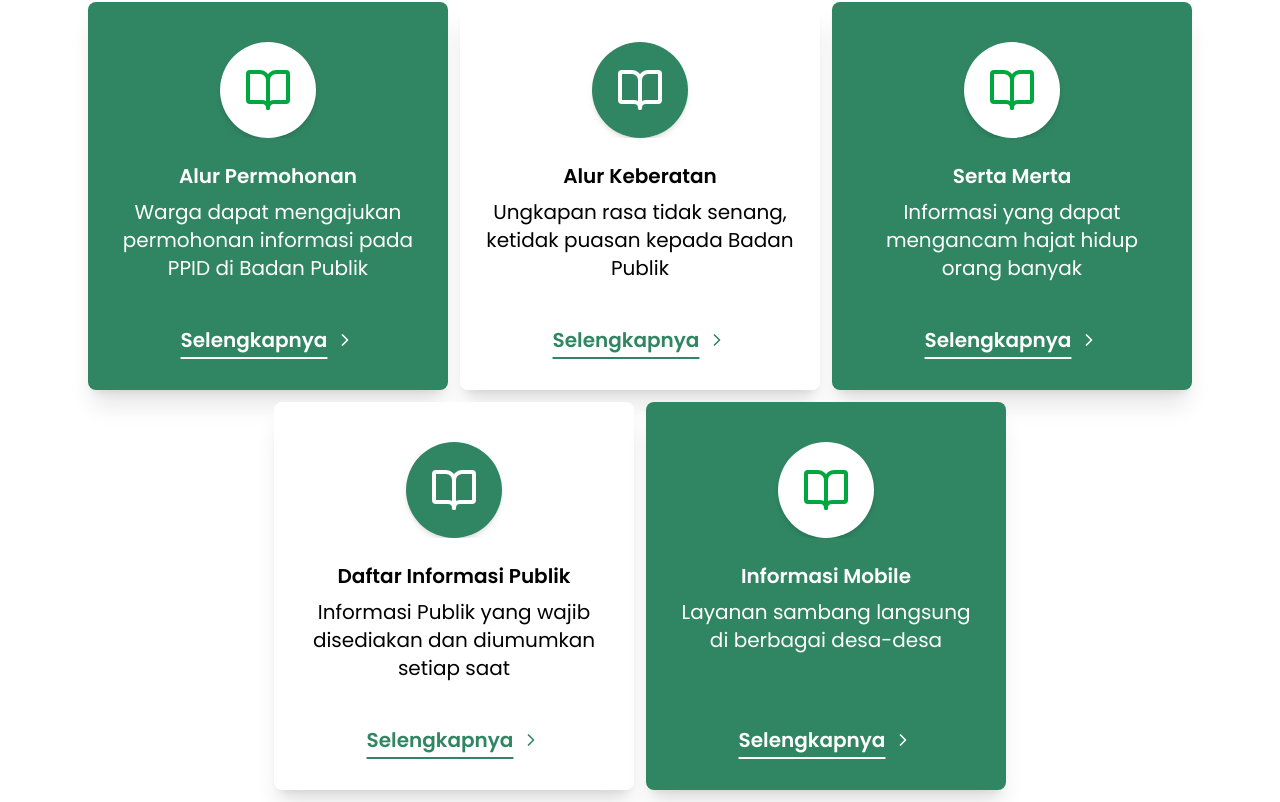
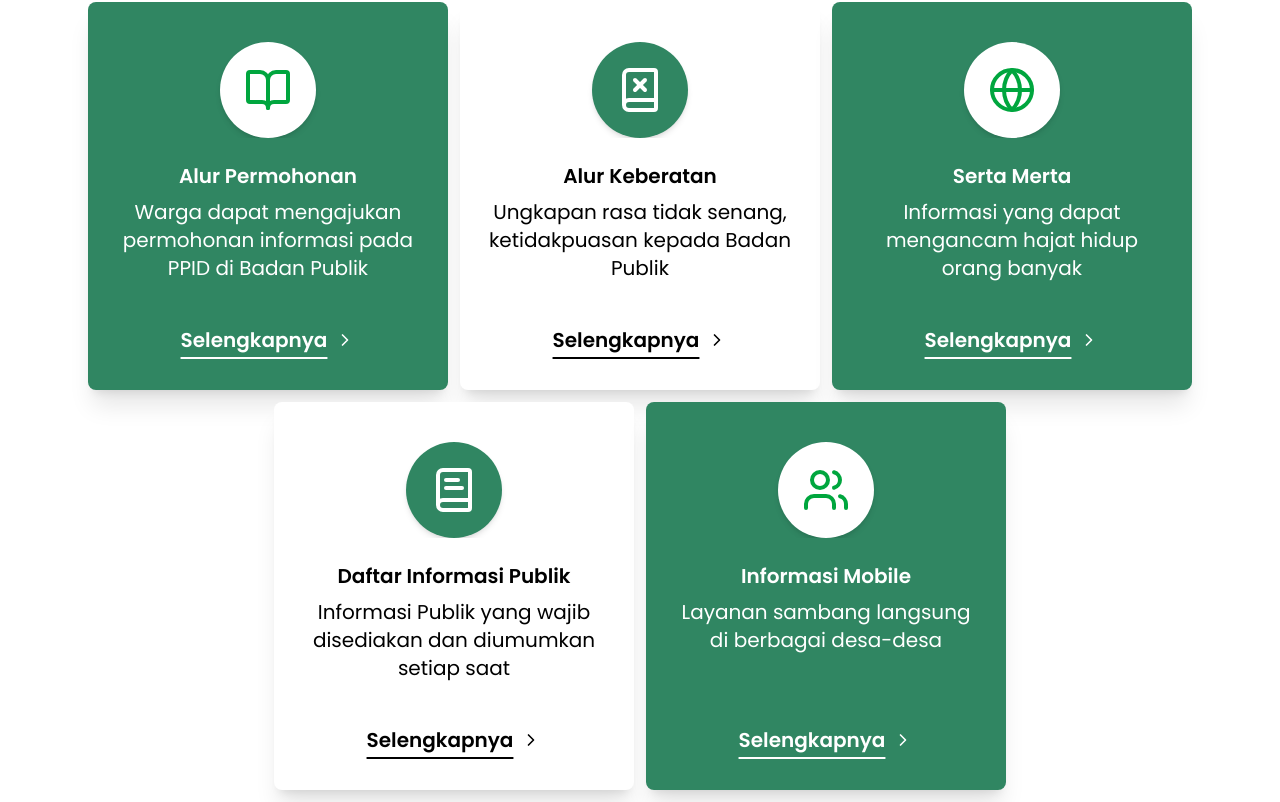
Before and after one commit to nadityab/magang-e-ppid-bojonegoro, a React (Vite) app: page / in a window 1280 px wide. Shown: the part 978-1780 px from the top of the page. Built offline with nearby package versions, Linux system fonts and the light colour scheme.

Commit message:
Refactoring cards and buttons to use dynamic cardItems array for better maintainability

```diff
--- a/src/App.jsx
+++ b/src/App.jsx
@@ -1,6 +1,7 @@
 import Navbar from "./components/Navbar";
 import HeroSection from "./components/HeroSection";
 import FeatureSection from "./components/FeatureSection";
+import Background from "./components/Background";
 
 const App = () => {
   return (
@@ -9,6 +10,8 @@ const App = () => {
       <HeroSection />
 
       <FeatureSection />
+
+      <Background />
       <h1 className="mt-10">awww</h1>
     </>
   );
--- /dev/null
+++ b/src/components/Background.jsx
@@ -0,0 +1,14 @@
+import backgroundImage from "../assets/images/Background.png";
+
+const Background = ({ children }) => {
+  return (
+    <div
+      className="mt-10 w-full h-30 bg-repeat"
+      style={{ backgroundImage: `url(${backgroundImage})` }}
+    >
+      {children}
+    </div>
+  );
+};
+
+export default Background;
--- a/src/components/FeatureSection.jsx
+++ b/src/components/FeatureSection.jsx
@@ -1,5 +1,6 @@
 import { ChevronRight } from "lucide-react";
-import { BookOpen } from "lucide-react";
+
+import { cardItems } from "../constants"; // Import cardItems
 
 const FeatureSection = () => {
   return (
@@ -20,114 +21,36 @@ const FeatureSection = () => {
 
       {/* Cards Container - Flexbox for Side by Side Layout */}
       <div className="mt-15 flex flex-wrap justify-center gap-3">
-        {/* Card 1 */}
-        <div className="card bg-[rgb(48,134,98)] w-90 shadow-xl ">
+        {cardItems.map((card, index) => (
+          <div key={index} className={`card ${card.bgColor} w-90 shadow-xl`}>
             <figure className="px-10 pt-10">
-            <div className="w-24 h-24 flex items-center justify-center bg-white rounded-full shadow-md">
-              <BookOpen className="w-12 h-12 text-green-600" />
+              <div
+                className={`w-24 h-24 flex items-center justify-center ${card.iconBg} rounded-full shadow-md`}
+              >
+                {card.icon} {/* Render the icon dynamically */}
               </div>
             </figure>
-          <div className="card-body items-center text-center text-xl text-white">
-            <h2 className="card-title text-xl">Alur Permohonan</h2>
-            <p>
-              Warga dapat mengajukan permohonan informasi pada PPID di Badan
-              Publik
-            </p>
+            <div
+              className={`card-body items-center text-center text-xl ${card.textColor}`}
+            >
+              <h2 className="card-title text-xl">{card.title}</h2>
+              <p>{card.description}</p>
               <div className="card-actions">
-              {" "}
-              <button className="mt-6 px-8 py-3 text-white font-semibold transition flex items-center gap-2">
-                <span className="underline decoration-2 underline-offset-10">
+                <a
+                  href={card.href}
+                  className="mt-6 px-8 py-3 font-semibold transition flex items-center gap-2"
+                >
+                  <span
+                    className={`underline decoration-2 underline-offset-10 ${card.textColor}`}
+                  >
                     Selengkapnya
                   </span>
-                <ChevronRight className="w-5 h-5" />
-              </button>
+                  <ChevronRight className={`w-5 h-5 ${card.textColor}`} />
+                </a>
               </div>
             </div>
           </div>
-        {/* Card 2 */}
-        <div className="card bg-white w-90 shadow-xl ">
-          <figure className="px-10 pt-10">
-            <div className="w-24 h-24 flex items-center justify-center bg-[rgb(48,134,98)] rounded-full shadow-md">
-              <BookOpen className="w-12 h-12 text-white" />
-            </div>
-          </figure>
-          <div className="card-body items-center text-center text-xl text-black">
-            <h2 className="card-title text-xl">Alur Keberatan</h2>
-            <p>
-              Ungkapan rasa tidak senang, ketidak puasan kepada Badan Publik
-            </p>
-            <div className="card-actions">
-              <button className="mt-6 px-8 py-3 text-white font-semibold transition flex items-center gap-2">
-                <span className="underline decoration-2 underline-offset-10 text-[rgb(48,134,98)]">
-                  Selengkapnya
-                </span>
-                <ChevronRight className="w-5 h-5 text-[rgb(48,134,98)]" />
-              </button>
-            </div>
-          </div>
-        </div>
-        {/* Card 3 */}
-        <div className="card bg-[rgb(48,134,98)] w-90 shadow-xl ">
-          <figure className="px-10 pt-10">
-            <div className="w-24 h-24 flex items-center justify-center bg-white rounded-full shadow-md">
-              <BookOpen className="w-12 h-12 text-green-600" />
-            </div>
-          </figure>
-          <div className="card-body items-center text-center text-xl text-white">
-            <h2 className="card-title text-xl">Serta Merta</h2>
-            <p>Informasi yang dapat mengancam hajat hidup orang banyak</p>
-            <div className="card-actions">
-              <button className="mt-6 px-8 py-3 text-white font-semibold transition flex items-center gap-2">
-                <span className="underline decoration-2 underline-offset-10">
-                  Selengkapnya
-                </span>
-                <ChevronRight className="w-5 h-5" />
-              </button>
-            </div>
-          </div>
-        </div>
-        {/* Card 4 */}{" "}
-        <div className="card bg-white w-90 shadow-xl ">
-          <figure className="px-10 pt-10">
-            <div className="w-24 h-24 flex items-center justify-center bg-[rgb(48,134,98)] rounded-full shadow-md">
-              <BookOpen className="w-12 h-12 text-white" />
-            </div>
-          </figure>
-          <div className="card-body items-center text-center text-xl text-black">
-            <h2 className="card-title text-xl">Daftar Informasi Publik</h2>
-            <p>
-              Informasi Publik yang wajib disediakan dan diumumkan setiap saat
-            </p>
-            <div className="card-actions">
-              <button className="mt-6 px-8 py-3 text-white font-semibold transition flex items-center gap-2">
-                <span className="underline decoration-2 underline-offset-10 text-[rgb(48,134,98)]">
-                  Selengkapnya
-                </span>
-                <ChevronRight className="w-5 h-5 text-[rgb(48,134,98)]" />
-              </button>
-            </div>
-          </div>
-        </div>
-        {/* Card 5 */}
-        <div className="card bg-[rgb(48,134,98)] w-90 shadow-xl ">
-          <figure className="px-10 pt-10">
-            <div className="w-24 h-24 flex items-center justify-center bg-white rounded-full shadow-md">
-              <BookOpen className="w-12 h-12 text-green-600" />
-            </div>
-          </figure>
-          <div className="card-body items-center text-center text-xl text-white">
-            <h2 className="card-title text-xl">Informasi Mobile</h2>
-            <p>Layanan sambang langsung di berbagai desa-desa</p>
-            <div className="card-actions">
-              <button className="mt-6 px-8 py-3 text-white font-semibold transition flex items-center gap-2">
-                <span className="underline decoration-2 underline-offset-10">
-                  Selengkapnya
-                </span>
-                <ChevronRight className="w-5 h-5" />
-              </button>
-            </div>
-          </div>
-        </div>
+        ))}
       </div>
     </div>
   );
--- a/src/constants/index.jsx
+++ b/src/constants/index.jsx
@@ -6,3 +6,61 @@ export const navItems = [
   { label: "Laporan PPID", href: "#" },
   { label: "Transparansi", href: "#" },
 ];
+
+import { BookOpen, BookX, Globe, BookText, Users } from "lucide-react"; // Import icons
+
+export const cardItems = [
+  {
+    title: "Alur Permohonan",
+    description:
+      "Warga dapat mengajukan permohonan informasi pada PPID di Badan Publik",
+    bgColor: "bg-[rgb(48,134,98)]",
+    textColor: "text-white",
+    iconBg: "bg-white",
+    iconColor: "text-green-600",
+    icon: <BookOpen className="w-12 h-12 text-green-600" />,
+    href: "#alur-permohonan", // Add the href
+  },
+  {
+    title: "Alur Keberatan",
+    description:
+      "Ungkapan rasa tidak senang, ketidakpuasan kepada Badan Publik",
+    bgColor: "bg-white",
+    textColor: "text-black",
+    iconBg: "bg-[rgb(48,134,98)]",
+    iconColor: "text-white",
+    icon: <BookX className="w-12 h-12 text-white" />,
+    href: "#alur-keberatan", // Add the href
+  },
+  {
+    title: "Serta Merta",
+    description: "Informasi yang dapat mengancam hajat hidup orang banyak",
+    bgColor: "bg-[rgb(48,134,98)]",
+    textColor: "text-white",
+    iconBg: "bg-white",
+    iconColor: "text-green-600",
+    icon: <Globe className="w-12 h-12 text-green-600" />,
+    href: "#serta-erta", // Add the href
+  },
+  {
+    title: "Daftar Informasi Publik",
+    description:
+      "Informasi Publik yang wajib disediakan dan diumumkan setiap saat",
+    bgColor: "bg-white",
+    textColor: "text-black",
+    iconBg: "bg-[rgb(48,134,98)]",
+    iconColor: "text-white",
+    icon: <BookText className="w-12 h-12 text-white" />,
+    href: "#daftar-informasi", // Add the href
+  },
+  {
+    title: "Informasi Mobile",
+    description: "Layanan sambang langsung di berbagai desa-desa",
+    bgColor: "bg-[rgb(48,134,98)]",
+    textColor: "text-white",
+    iconBg: "bg-white",
+    iconColor: "text-green-600",
+    icon: <Users className="w-12 h-12 text-green-600" />,
+    href: "#informasi-mobile", // Add the href
+  },
+];
```
Also changed, not shown: src/assets/images/Background.png (renamed from src/assets/images/patt14.png). Lines whose indentation alone changed are shown as unchanged.
